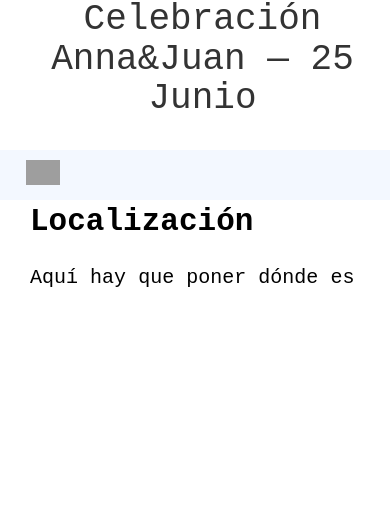
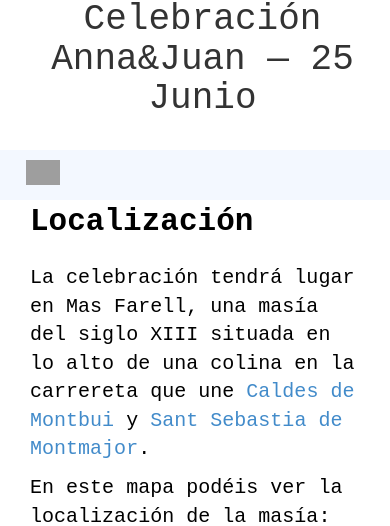
Before and after one commit to juandebravo/juanyanna25junio, a Jekyll site: the page built from localizacion.html, in a window 390 px wide. Shown: the top 526 px of the page. Built offline with Jekyll 4.4.1, drawn with Linux system fonts in a browser that asks for light colours; some web fonts are replaced; Markdown is read by kramdown in place of the engine named in the settings; some of the changed text lies outside the part shown.

Commit message:
add localización

```diff
--- a/_layouts/default.html
+++ b/_layouts/default.html
@@ -19,9 +19,14 @@
                         </a>
                     </header>
                     {% include sidenav.html %}
+                    <footer>
+                        <div class="maquina">
+                        </div>
+                    </footer>
                 </nav>
+                <!-- This will appear in mobile screens -->
                 <header id="menu" role="banner">
-                    <p class="menu-title">Menu</p>
+                    <p class="menu-title">Men&uacute;</p>
                     <a href="#nav" class="menu-btn">
                         <img src="{{ "/assets/fonts/menu-btn.svg" | prepend: site.url }}" alt="menu button">
                     </a>
--- a/assets/css/_sass/_site.scss
+++ b/assets/css/_sass/_site.scss
@@ -4,6 +4,23 @@
   color:#000;
   font: 'Courier New', 17px Poly, 'Helvetica Neue', Helvetica, serif, Arial !important;
   letter-spacing: 0.001em;
+}
+
+.maquina {
+  background-image: url('/assets/images/maquina.jpg');
+  background-size: cover;
+  width: 200px;
+  height: 135px;
+  position: fixed;
+  margin-top: 300px;
+  margin-left: -15px;
+}
+
+@media (max-width: 768px)
+{
+  .maquina {
+    display: none;
+  }
 }
 
 .footer {height:60px;}
--- a/localizacion.html
+++ b/localizacion.html
@@ -7,6 +7,39 @@
         {{ page.title }}
     </div>
     <div class="page page-content">
-        Aquí hay que poner dónde es
+      <p>
+        La celebraci&oacute;n tendr&aacute; lugar en Mas Farell, una masía del siglo XIII situada
+        en lo alto de una colina en la carrereta que une <a href='https://es.wikipedia.org/wiki/Caldas_de_Montbui'>Caldes de Montbui</a> y <a href='http://www.santsebastia.cat/'>Sant Sebastia de Montmajor</a>.
+      </p>
+      <p>
+        En este mapa podéis ver la localización de la masía:
+        <div id="map" style="width: 500px; height: 400px; margin-left: 25px">
+        </div>
+        <script>
+          function initMap() {
+            var mapDiv = document.getElementById('map');
+            var map = new google.maps.Map(mapDiv, {
+              center: {lat: 41.6550723, lng: 2.1193405},
+              zoom: 12,
+              backgroundColor: '#CCC'
+            });
+
+            var marker = new google.maps.Marker({
+              position: {lat: 41.6550723, lng: 2.1193405},
+              map: map,
+              title: 'Mas Farell. Aquí os esperan Anna & Juan'
+            });
+          }
+        </script>
+        <script src="https://maps.googleapis.com/maps/api/js?callback=initMap" async defer></script>
+      </p>
+      <br/>
+      <p>
+         La única carretera que da acceso a Mas Farell tiene su inicio en Caldes de Montbui. Una vez en el centro de Caldes de Montbui hemos de seguir por una calle adoquinada en dirección a Sant Feliu de Codines y una vez abandonemos la población, y el tramo adoquinado, cogeremos un desvío a mano izquierda en dirección a Sant Sebastià de Montmajor, carretera BV-1243.
+      </p>
+      <p>
+        Si algún motivado quiere probar suerte a subir a la masía en bici, en <a href="http://www.altimetrias.net/aspbk/verPuerto.asp?id=463">altimetrías</a> hay información sobre
+        este puertecito.
+      </p>
     </div>
 </div>
```
Also changed, not shown: assets/images/maquina.jpg (added).
